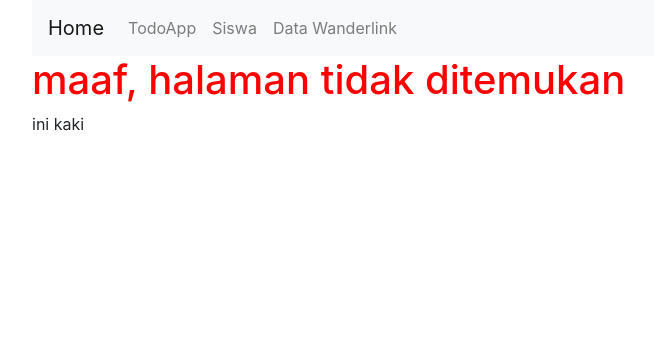
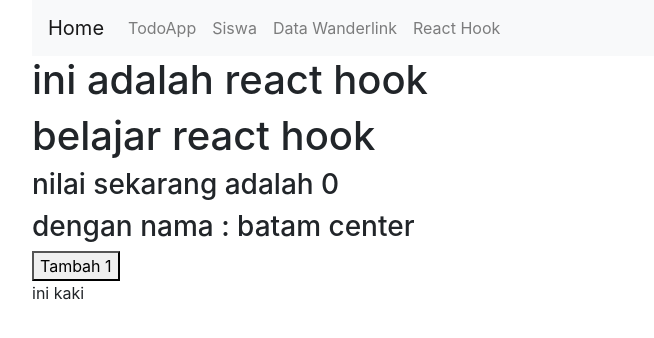
Before and after one commit to michaeltamsil/learn-reactjs02-router-form, a React (Create React App) app: page /react_hook in a window 1280 px wide. Shown: the top 338 px of the page, without its empty margins (53-707 px from the left). Built offline with nearby package versions, Linux system fonts and the light colour scheme; the HTML template or start-up script is replaced by a standard one.

Commit message:
belajar react-router-dom nesting, react hook, useState

```diff
--- a/db.json
+++ b/db.json
@@ -6,5 +6,11 @@
       "kelas": "2",
       "id": 1
     }
+  ],
+  "data_wanderlink":[
+    {
+      "id": "5e3305932a7d5254aadd3108",
+      "nama": "tangga seribu"
+    }
   ]
 }
--- a/src/App.js
+++ b/src/App.js
@@ -1,11 +1,12 @@
 import React from 'react';
 import { Container } from 'react-bootstrap';
 import {BrowserRouter as Router, Route, Switch} from 'react-router-dom';
-import DataWanderlink from './components/DataWanderlink';
+import DataWanderlink from './components/DataWanderlink/';
 import Home from './components/Home';
 import NavBar from './components/NavBar';
 import TodoApp from './components/TodoApp';
 import Siswa from './components/Siswa';
+import ReactHook from './components/ReactHook';
 
 function App() {
   return (
@@ -21,6 +22,10 @@ function App() {
           </Route>
           <Route path="/data_wanderlink">
             <DataWanderlink/>
+          </Route>
+          <Route path="/react_hook">
+            <h1>ini adalah react hook</h1>
+            <ReactHook/>
           </Route>
 
           <Route path="/" exact>
--- /dev/null
+++ b/src/components/DataWanderlink/Detail.js
@@ -0,0 +1,25 @@
+import React, {useEffect, useState} from 'react';
+import { useParams } from 'react-router-dom';
+import axios from 'axios';
+
+const Detail = () => {
+
+    const [data, setData] = useState({})
+    const { id } = useParams();
+    console.log(id);
+    useEffect(() => {
+        axios.get(`http://localhost:3000/data_wanderlink/${id}`)
+            .then((response) => {
+                setData(response.data)
+                //console.log(response.data)
+
+            })
+    }, [data])
+    return (
+        <div>
+            <h1>Ini Adalah Detailnya</h1>
+            <h3></h3>
+        </div>
+    )
+}
+export default Detail;
--- a/src/components/DataWanderlink/Item.js
+++ b/src/components/DataWanderlink/Item.js
@@ -1,11 +1,12 @@
 import React from 'react';
 import { Button, Card, Col } from 'react-bootstrap';
-import { Link } from 'react-router-dom';
+import { Link, useRouteMatch } from 'react-router-dom';
 
 const Item = (props) => {
-    console.log(props.data)
     const { data } = props
-    console.log(data._id)
+    let { path, url } = useRouteMatch();
+    //console.log(path, url);
+
     return (
         <Col>
             <Card>
@@ -18,7 +19,7 @@ const Item = (props) => {
                 <Card.Title>Card Title</Card.Title>
                 <Card.Text>content.
                 </Card.Text>
-                <Link to={`http://localhost:3001/data_wanderlink/${data._id}`}>Go there</Link>
+                <Link to={`${url}/${data._id}`}>Go there</Link>
                 <Button variant="primary">Go somewhere</Button>
             </Card.Body>
             </Card>
--- /dev/null
+++ b/src/components/DataWanderlink/Main.js
@@ -0,0 +1,46 @@
+import React, { Component } from 'react';
+import { Row } from 'react-bootstrap';
+import axios from 'axios';
+import Item from './Item';
+
+class index extends Component {
+
+    state = {
+        data: []
+    }
+
+    componentDidMount(){
+        axios.get('http://35.240.201.155:3000/api/v1/wanderlink/show/idn/destination')
+            .then( response => {
+                this.setState({ data: response.data });
+            })
+            .catch((error) =>{
+                window.alert('maaf server mengalami gangu')
+                debugger;
+            })
+    }
+
+    render(){
+        let tampilkanWisata ;
+
+        tampilkanWisata = this.state.data.map( (item, index) => {
+            return (
+                <Item key={index}
+                    data={item}>
+                </Item>
+            )
+        })
+
+        return (
+            <div>
+                <h1>Data Wanderlink berubah</h1>
+                <Row>
+                    {tampilkanWisata}
+                </Row>
+            </div>
+        )
+
+    }
+}
+
+export default index;
--- a/src/components/DataWanderlink/index.js
+++ b/src/components/DataWanderlink/index.js
@@ -1,38 +1,24 @@
-import React, { Component } from 'react';
-import { Row } from 'react-bootstrap';
-import axios from 'axios';
+import React from 'react';
+import { Route, Switch, useRouteMatch } from 'react-router-dom'
 
-import Item from './Item';
+import Detail from './Detail';
+import Main from './Main';
 
-class index extends Component {
+const Index = () => {
+    const { path } = useRouteMatch();
 
-    state = {
-        data: []
-    }
+    return (
+        <Switch>
+            <Route path={`${path}/:id`}>
+                ini adalah detail
+                <Detail/>
+            </Route>
 
-    componentDidMount(){
-        axios.get('http://35.240.201.155:3000/api/v1/wanderlink/show/idn/destination')
-            .then( response => {
-                this.setState({ data: response.data });
-            })
-    }
+            <Route path={path} exact>
+                <Main/>
+            </Route>
+        </Switch>
+    )
+};
 
-    render(){
-        let tampilkanWisata ;
-
-        tampilkanWisata = this.state.data.map( (item, index) => {
-            return <Item key={index} data={item}></Item>
-        })
-
-        return (
-            <div>
-                <h1>Data Wanderlink</h1>
-                <Row>
-                    { tampilkanWisata }
-                </Row>
-            </div>
-        )
-    }
-}
-
-export default index;
+export default Index;
--- a/src/components/NavBar.js
+++ b/src/components/NavBar.js
@@ -11,6 +11,7 @@ const Navbar1 = () => {
                     <Link className="nav-link" to="todoapp">TodoApp</Link>
                     <Link className="nav-link" to="siswa">Siswa</Link>
                     <Link className="nav-link" to="data_wanderlink">Data Wanderlink</Link>
+                    <Link className="nav-link" to="react_hook">React Hook</Link>
                 </Nav>
             </Navbar.Collapse>
         </Navbar>
--- /dev/null
+++ b/src/components/ReactHook/index.js
@@ -0,0 +1,33 @@
+import React, { useState, useEffect } from 'react';
+
+
+const Index = () => {
+    const [nilai, setNilai] = useState(0)
+    const obj = {
+        nama: "",
+        alamat: "batam center"
+    }
+    const [data, setNama] = useState(obj);
+
+    const ubahNilai = () => {
+        setNilai(nilai + 1);
+    }
+
+    useEffect(() => {
+        console.log('begin useEffect')
+        return () =>{
+            console.log('tamat');
+        }
+    }, nilai)
+
+    return (
+        <div>
+            <h1>belajar react hook</h1>
+            <h3>nilai sekarang adalah  {nilai}</h3>
+            <h3>dengan nama : {data.alamat}</h3>
+            <button onClick={ubahNilai}>Tambah 1</button>
+        </div>
+    )
+}
+
+export default Index;
```
